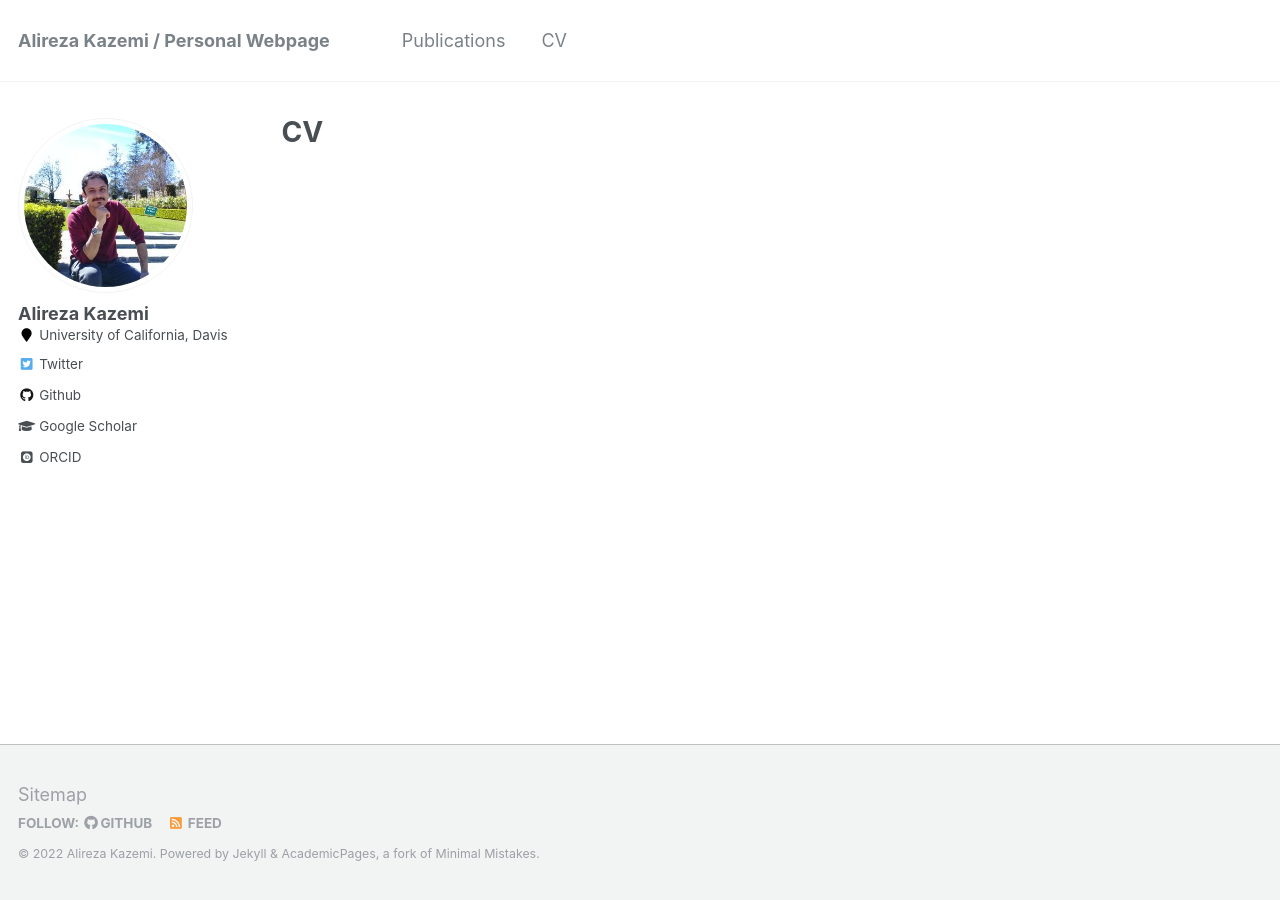
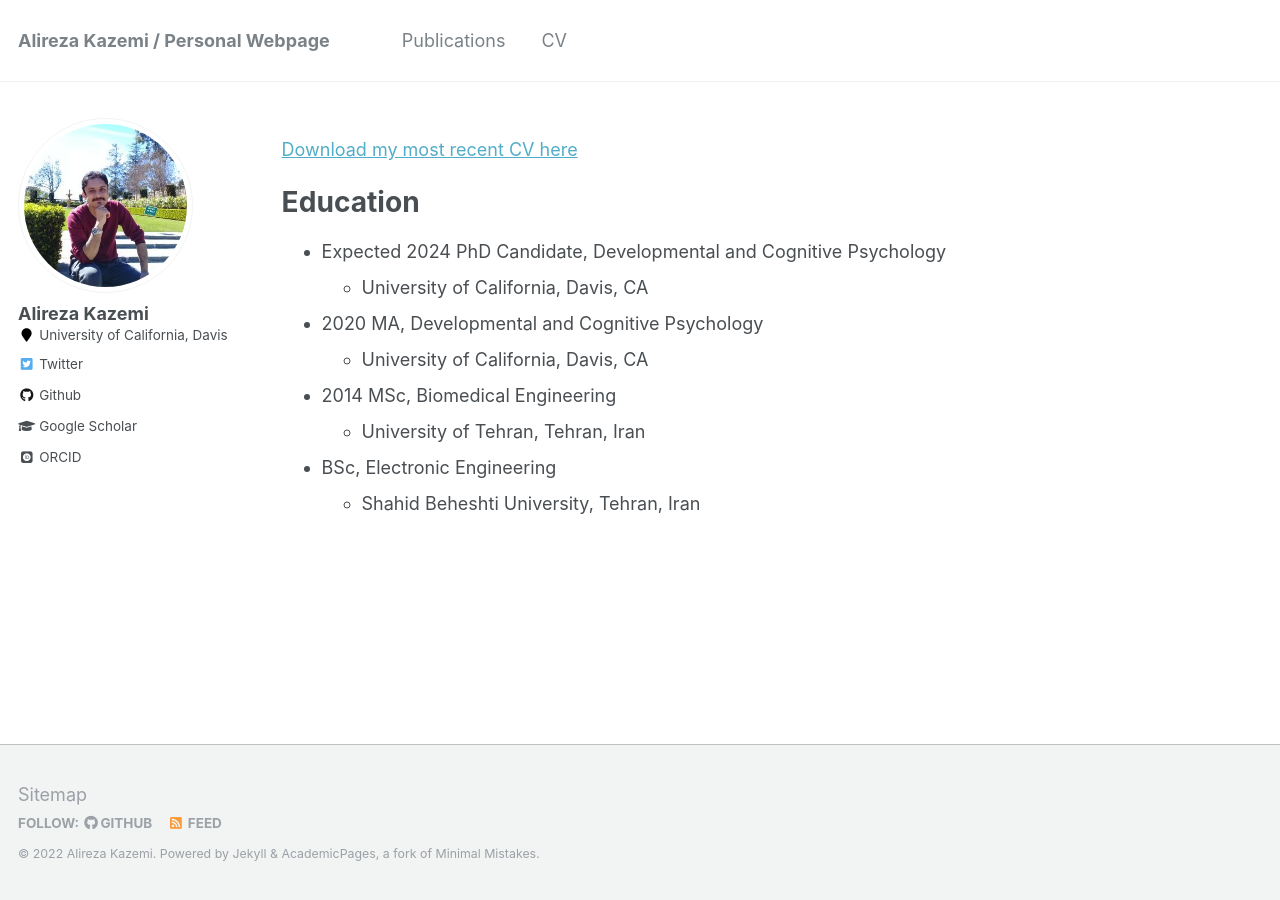
Before and after one commit to Alireza-Kazemi/Alireza-Kazemi.github.io, a Jekyll site: the page built from _pages/cv.md, in a window 1280 px wide. Built offline with Jekyll 4.4.1, drawn with Linux system fonts in a browser that asks for light colours; some web fonts are replaced.

Commit message:
Update cv.md

```diff
--- a/_pages/cv.md
+++ b/_pages/cv.md
@@ -1,60 +1,26 @@
 ---
 layout: archive
-title: "CV"
+title: ""
 permalink: /cv/
 author_profile: true
 redirect_from:
   - /resume
 ---
-<!--
-{% include base_path %}
+
+ [Download my most recent CV here](http://mbabaie.github.io/files/CV.pdf)
+
 
 Education
 ======
-* B.S. in GitHub, GitHub University, 2012
-* M.S. in Jekyll, GitHub University, 2014
-* Ph.D in Version Control Theory, GitHub University, 2018 (expected)
 
-Work experience
-======
-* Summer 2015: Research Assistant
-  * Github University
-  * Duties included: Tagging issues
-  * Supervisor: Professor Git
+* Expected 2024 PhD Candidate, Developmental and Cognitive Psychology
+  * University of California, Davis, CA
 
-* Fall 2015: Research Assistant
-  * Github University
-  * Duties included: Merging pull requests
-  * Supervisor: Professor Hub
+* 2020 MA, Developmental and Cognitive Psychology
+  * University of California, Davis, CA
 
-Skills
-======
-* Skill 1
-* Skill 2
-  * Sub-skill 2.1
-  * Sub-skill 2.2
-  * Sub-skill 2.3
-* Skill 3
+* 2014 MSc, Biomedical Engineering
+  * University of Tehran, Tehran, Iran
 
-Publications
-======
-  <ul>{% for post in site.publications %}
-    {% include archive-single-cv.html %}
-  {% endfor %}</ul>
-
-Talks
-======
-  <ul>{% for post in site.talks %}
-    {% include archive-single-talk-cv.html %}
-  {% endfor %}</ul>
-
-Teaching
-======
-  <ul>{% for post in site.teaching %}
-    {% include archive-single-cv.html %}
-  {% endfor %}</ul>
-
-Service and leadership
-======
-* Currently signed in to 43 different slack teams
- -->
+* BSc, Electronic Engineering
+  * Shahid Beheshti University, Tehran, Iran
```
